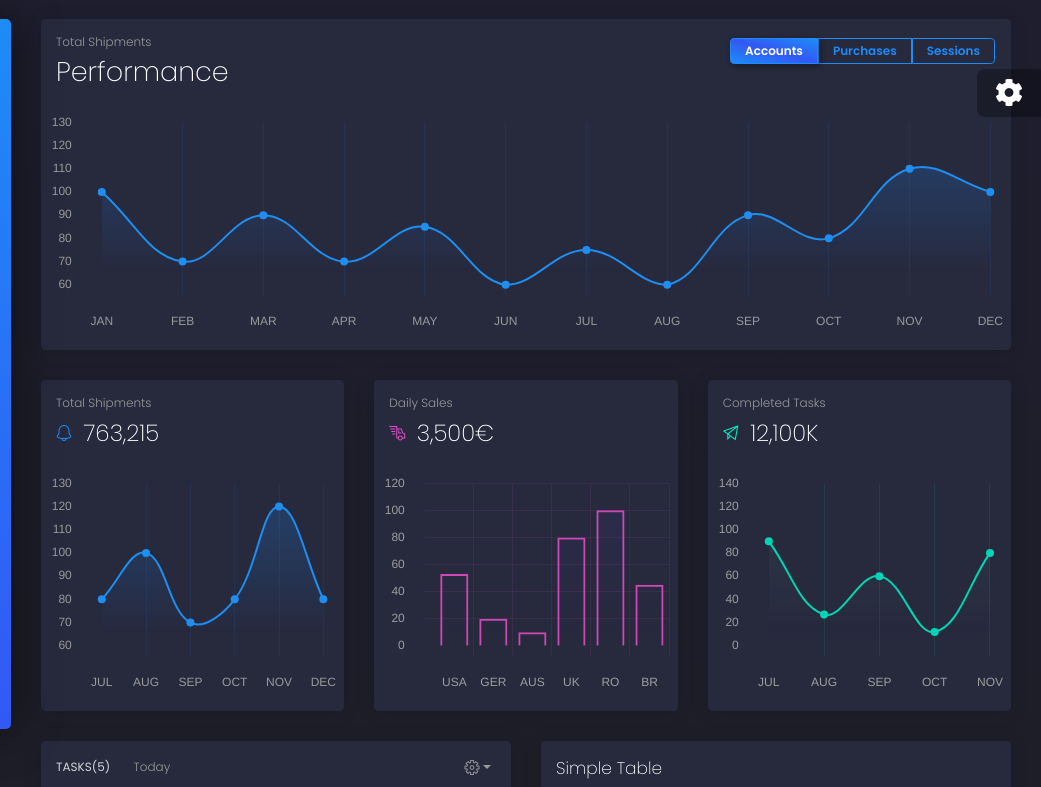
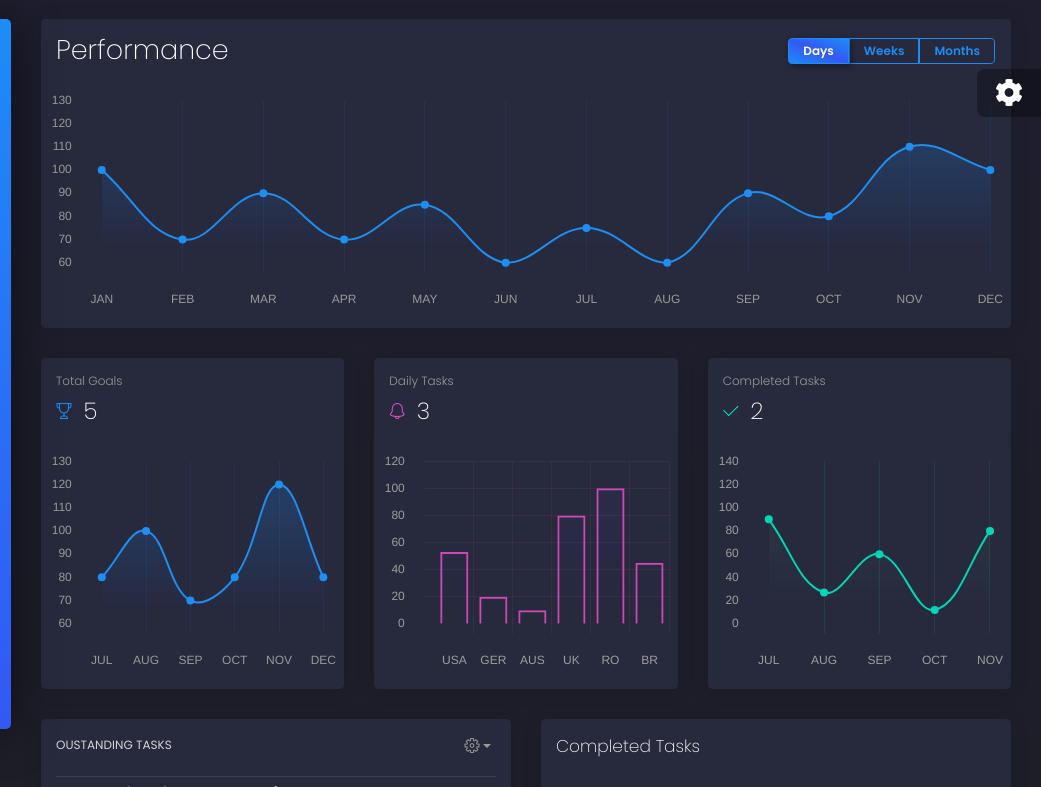
Before and after one commit to brendonstahl97/Oversite-Dashboard, a React app in the folder client/: page /admin/dashboard in a window 1280 px wide. Shown: the part 61-848 px from the top of the page, 239-1280 px from the left. Built offline with nearby package versions, Linux system fonts and the light colour scheme.

Commit message:
update to UI on Dashboard and title

```diff
--- a/client/public/index.html
+++ b/client/public/index.html
@@ -56,7 +56,7 @@
       href="https://fonts.googleapis.com/css?family=Poppins:200,300,400,600,700,800"
       rel="stylesheet"
     />
-    <title>Black Dashboard React by Creative Tim</title>
+    <title>Oversite - Goal Tracker</title>
     <script src="https://maps.googleapis.com/maps/api/js?key=YOUR_KEY_HERE"></script>
   </head>
   <body>
--- a/client/src/views/Dashboard.js
+++ b/client/src/views/Dashboard.js
@@ -64,7 +64,7 @@ function Dashboard(props) {
               <CardHeader>
                 <Row>
                   <Col className="text-left" sm="6">
-                    <h5 className="card-category">Total Shipments</h5>
+                    {/* <h5 className="card-category">Total Shipments</h5> */}
                     <CardTitle tag="h2">Performance</CardTitle>
                   </Col>
                   <Col sm="6">
@@ -83,7 +83,7 @@ function Dashboard(props) {
                         onClick={() => setBgChartData("data1")}
                       >
                         <span className="d-none d-sm-block d-md-block d-lg-block d-xl-block">
-                          Accounts
+                          Days
                         </span>
                         <span className="d-block d-sm-none">
                           <i className="tim-icons icon-single-02" />
@@ -100,7 +100,7 @@ function Dashboard(props) {
                         onClick={() => setBgChartData("data2")}
                       >
                         <span className="d-none d-sm-block d-md-block d-lg-block d-xl-block">
-                          Purchases
+                          Weeks
                         </span>
                         <span className="d-block d-sm-none">
                           <i className="tim-icons icon-gift-2" />
@@ -117,7 +117,7 @@ function Dashboard(props) {
                         onClick={() => setBgChartData("data3")}
                       >
                         <span className="d-none d-sm-block d-md-block d-lg-block d-xl-block">
-                          Sessions
+                          Months
                         </span>
                         <span className="d-block d-sm-none">
                           <i className="tim-icons icon-tap-02" />
@@ -142,9 +142,9 @@ function Dashboard(props) {
           <Col lg="4">
             <Card className="card-chart">
               <CardHeader>
-                <h5 className="card-category">Total Shipments</h5>
+                <h5 className="card-category">Total Goals</h5>
                 <CardTitle tag="h3">
-                  <i className="tim-icons icon-bell-55 text-info" /> 763,215
+                  <i className="tim-icons icon-trophy text-info" /> 5
                 </CardTitle>
               </CardHeader>
               <CardBody>
@@ -160,10 +160,10 @@ function Dashboard(props) {
           <Col lg="4">
             <Card className="card-chart">
               <CardHeader>
-                <h5 className="card-category">Daily Sales</h5>
+                <h5 className="card-category">Daily Tasks</h5>
                 <CardTitle tag="h3">
-                  <i className="tim-icons icon-delivery-fast text-primary" />{" "}
-                  3,500€
+                  <i className="tim-icons icon-bell-55 text-primary" />{" "}
+                  3
                 </CardTitle>
               </CardHeader>
               <CardBody>
@@ -181,7 +181,7 @@ function Dashboard(props) {
               <CardHeader>
                 <h5 className="card-category">Completed Tasks</h5>
                 <CardTitle tag="h3">
-                  <i className="tim-icons icon-send text-success" /> 12,100K
+                  <i className="tim-icons icon-check-2 text-success" /> 2
                 </CardTitle>
               </CardHeader>
               <CardBody>
@@ -199,8 +199,8 @@ function Dashboard(props) {
           <Col lg="6" md="12">
             <Card className="card-tasks">
               <CardHeader>
-                <h6 className="title d-inline">Tasks(5)</h6>
-                <p className="card-category d-inline"> today</p>
+                <h6 className="title d-inline">Oustanding Tasks</h6>
+                <p className="card-category d-inline"> </p>
                 <UncontrolledDropdown>
                   <DropdownToggle
                     caret
@@ -466,7 +466,7 @@ function Dashboard(props) {
           <Col lg="6" md="12">
             <Card>
               <CardHeader>
-                <CardTitle tag="h4">Simple Table</CardTitle>
+                <CardTitle tag="h4">Completed Tasks</CardTitle>
               </CardHeader>
               <CardBody>
                 <Table className="tablesorter" responsive>
```
